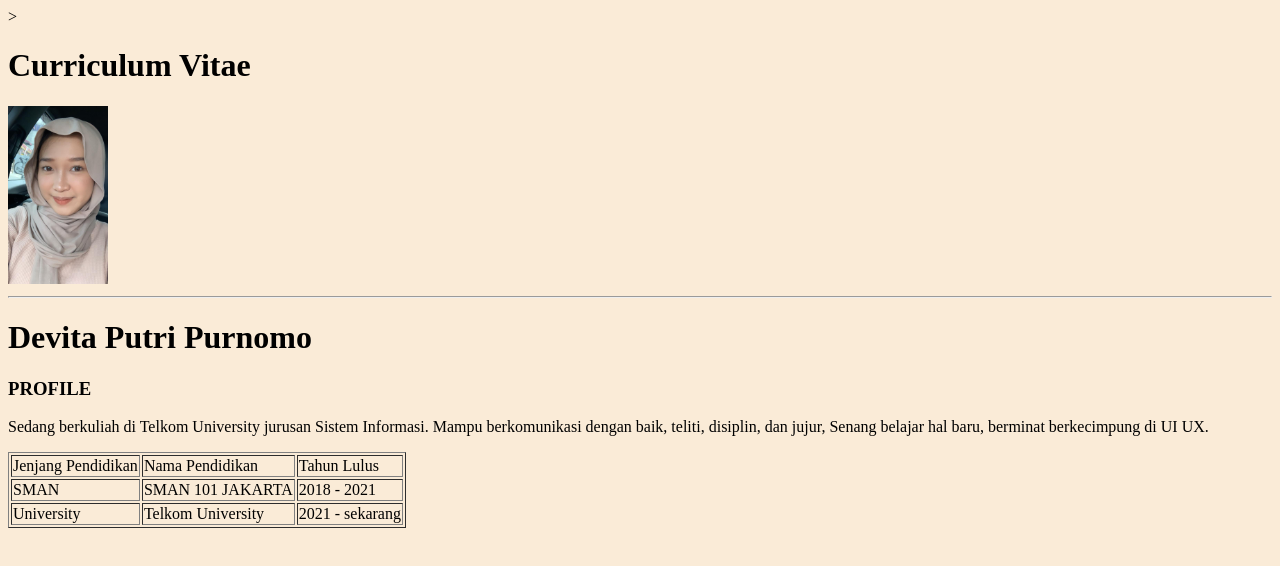
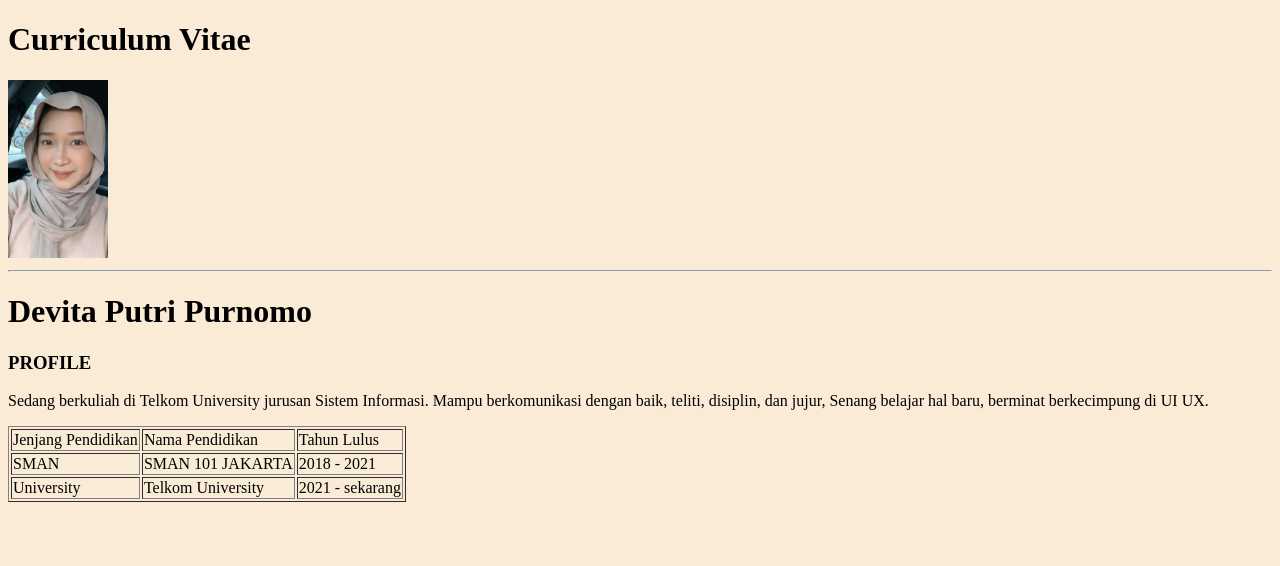
Before and after one commit to devitaputrii/WAD_Project1, a plain HTML site: page index.html in a window 1280 px wide. Drawn offline with Linux system fonts and the light colour scheme.

Commit message:
Update index.html

```diff
--- a/index.html
+++ b/index.html
@@ -3,7 +3,7 @@
 <head>
     <title> CV online </title>
 </head>
-<body bgcolor = "#FAEBD7">>
+<body bgcolor = "#FAEBD7">
 <h1>Curriculum Vitae </h1>
 <img src=devita.jpg width="100 px">
 <hr>
```
